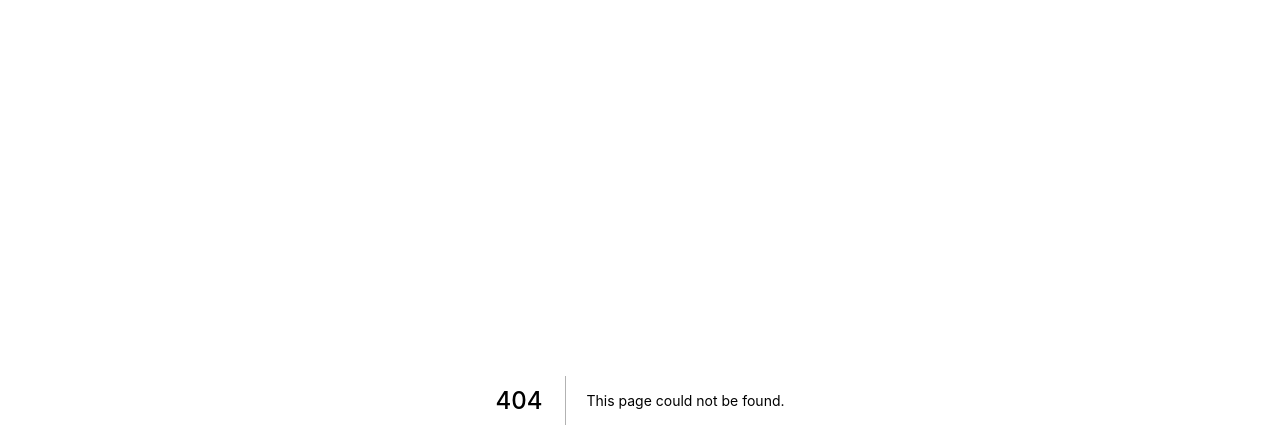
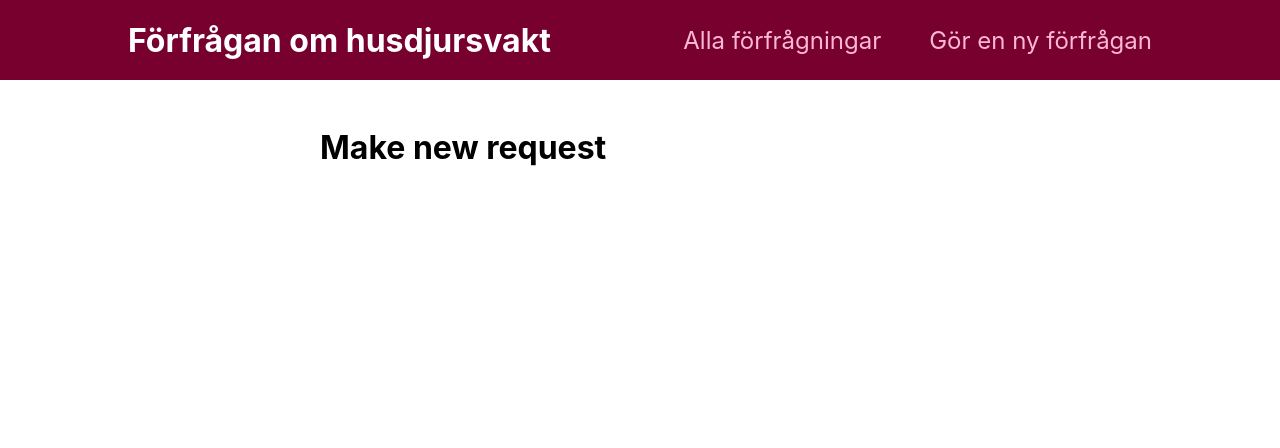
Before and after one commit to AsaTirsen/help-your-neighbour, a Next.js app: page /new-request in a window 1280 px wide. Before the commit this address had no page. Shown: the top 448 px of the page. Built offline with nearby package versions, Linux system fonts and the light colour scheme.

Commit message:
Initial code

```diff
--- /dev/null
+++ b/components/layout/Layout.js
@@ -0,0 +1,15 @@
+import MainNavigation from './MainNavigation';
+import classes from './Layout.module.css'
+
+function Layout(props) {
+    return (
+    <div>
+      <MainNavigation/>
+      <main className={classes.main}>
+        {props.children}
+      </main>
+    </div>
+  )
+}
+
+export default Layout
--- /dev/null
+++ b/components/layout/MainNavigation.js
@@ -0,0 +1,23 @@
+import { useContext } from "react";
+import Link from "next/link";
+import classes from "./MainNavigation.module.css";
+
+function MainNavigation() {
+  return (
+    <header className={classes.header}>
+      <h2 className={classes.logo}>Förfrågan om husdjursvakt</h2>
+      <nav>
+      <ul>
+        <li>
+          <Link href='/'>Alla förfrågningar</Link>
+        </li>
+        <li>
+          <Link href='/new-request'>Gör en ny förfrågan</Link>
+        </li>
+      </ul>
+    </nav>
+        </header>
+  );
+}
+
+export default MainNavigation;
--- /dev/null
+++ b/components/layout/MainNavigation.module.css
@@ -0,0 +1,47 @@
+.header {
+    width: 100%;
+    height: 5rem;
+    display: flex;
+    align-items: center;
+    justify-content: space-between;
+    background-color: #77002e;
+    padding: 0 10%;
+  }
+
+  .logo {
+    font-size: 2rem;
+    color: white;
+    font-weight: bold;
+  }
+
+  .header ul {
+    list-style: none;
+    margin: 0;
+    padding: 0;
+    display: flex;
+    align-items: baseline;
+  }
+
+  .header li {
+    margin-left: 3rem;
+  }
+
+  .header a {
+    text-decoration: none;
+    font-size: 1.5rem;
+    color: #fcb8d2;
+  }
+
+  .header a:hover,
+  .header a:active,
+  .header a.active {
+    color: white;
+  }
+
+  .badge {
+    background-color: #cc2062;
+    color: white;
+    border-radius: 12px;
+    padding: 0 1rem;
+    margin-left: 0.5rem;
+  }
--- /dev/null
+++ b/components/layout/layout.module.css
@@ -0,0 +1,5 @@
+.main {
+    margin: 3rem auto;
+    width: 90%;
+    max-width: 40rem;
+  }
--- a/pages/_app.js
+++ b/pages/_app.js
@@ -1,7 +1,10 @@
+import { Route, Switch } from 'react-router-dom'
 import '../styles/globals.css'
 
+import Layout from '../components/layout/Layout';
+
 function MyApp({ Component, pageProps }) {
-  return <Component {...pageProps} />
+  return <Layout><Component {...pageProps} /></Layout>
 }
 
 export default MyApp
--- /dev/null
+++ b/pages/new-request.js
@@ -0,0 +1,9 @@
+
+import React, { Component } from 'react'
+
+
+function NewRequest() {
+    return <><h1>Make new request</h1></>
+}
+
+export default NewRequest;
```
Also changed, not shown: components/requests/RequestItem.js (added, +16 -0 lines), components/requests/RequestList.js (added, +22 -0 lines), package.json (+10 -1 lines), pages/index.js (+24 -66 lines), pages/[requestid]/index.js (added), 1 other file (tests, documents, lock files or other folders).
